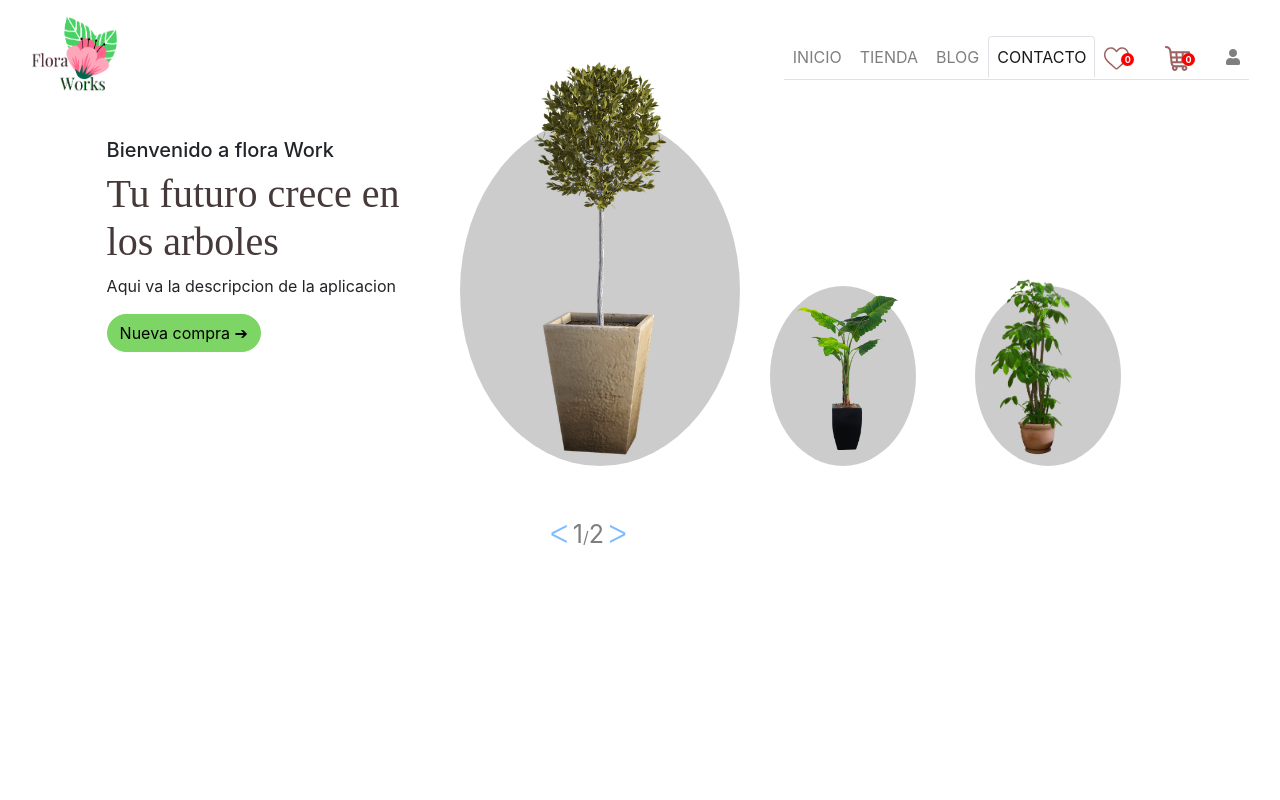
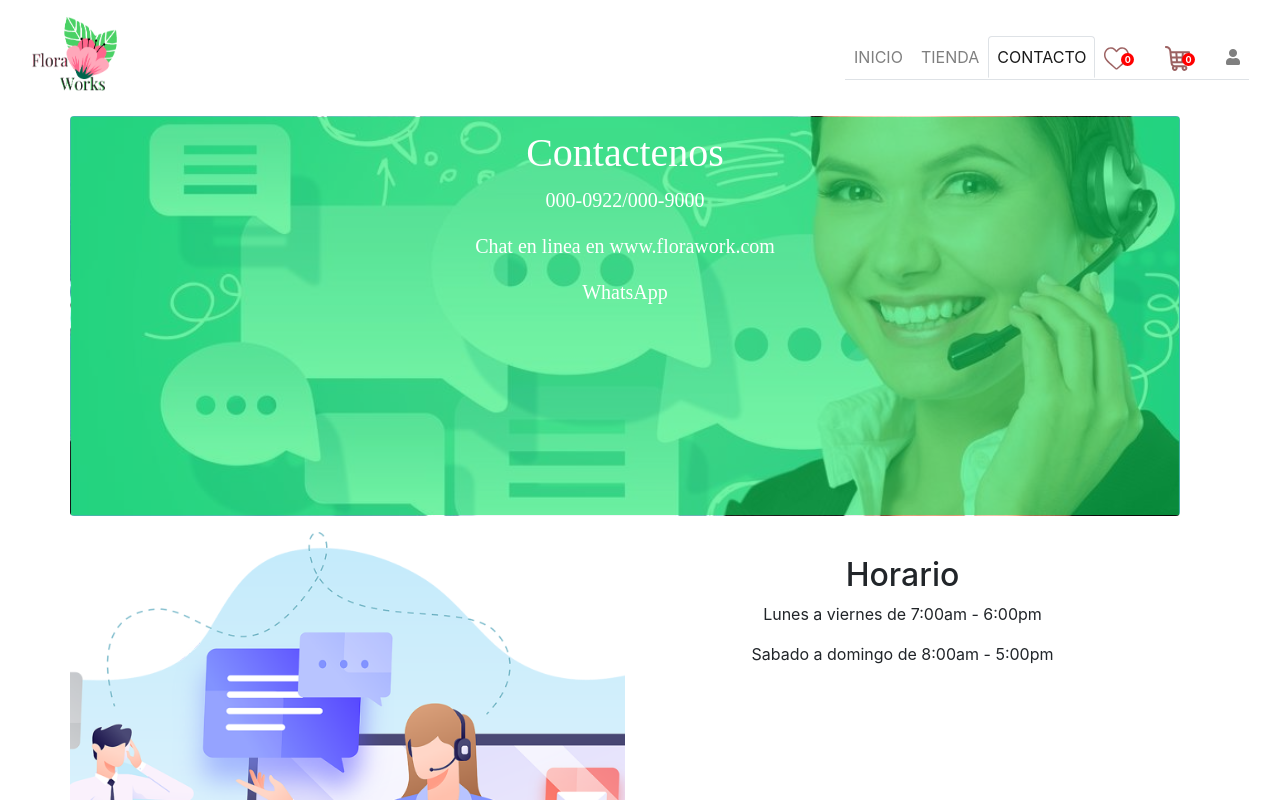
Before and after one commit to kevinS03/ProyectoFloraWork, a website: page html/index.html in a window 1280 px wide. Both pictures are taken after a click on the link "CONTACTO". Shown: the top 800 px of the page. Drawn offline with nearby package versions, Linux system fonts and the light colour scheme.

Commit message:
Integracion Pantalla contactos

```diff
--- a/html/CSS/style.css
+++ b/html/CSS/style.css
@@ -68,7 +68,19 @@
   justify-content: center;
   align-items: center;
 }
-.fondoCarrito:before {
+.fondoEmail{
+	background: url(../ASSETS/EmailTop.jpg);
+	height: 50vh;
+	background-image: no-repeat;
+	background-image: fixed;
+	background-image: center;
+	background-size: cover;
+	background-position: center;
+	text-align: center;
+  justify-content: center;
+  align-items: center;
+}
+.fondoCarrito:before, .fondoEmail:before {
 	content:'';
 	position: absolute;
         top: 0;
@@ -77,10 +89,28 @@
 	right: 0;
 	background-color: rgba(6, 236, 95, 0.562);
 }
-.fondoCarrito h1{
+.fondoCarrito h1, .fondoEmail h1{
 	font-family: 'Times New Roman', Times, serif;
 	color: white;
 	position: relative;
+}
+.fondoEmail p{
+	font-family: 'Times New Roman', Times, serif;
+	color: white;
+	position: relative;
+	font-size: 20px;
+}
+.fondoContato{
+	background: url(../ASSETS/imagenContactos.png);
+	height: 70vh;
+	background-image: no-repeat;
+	background-image: fixed;
+	background-image: center;
+	background-size: cover;
+	background-position: center;
+	text-align: center;
+  justify-content: center;
+  align-items: center;
 }
 .contenedorPrincipal{
 	margin-bottom: 20%;
--- a/html/index.html
+++ b/html/index.html
@@ -34,10 +34,7 @@
 				<a class="nav-link" data-toggle="tab" href="#tienda">TIENDA</a>
 			  </li>
 			  <li class="nav-item">
-				<a class="nav-link" data-toggle="tab" href="#blog">BLOG</a>
-			  </li>
-			  <li class="nav-item">
-				<a class="nav-link" data-toggle="tab" href="#contacto">CONTACTO</a>
+				<a class="nav-link" data-toggle="tab" href="#chatear">CONTACTO</a>
 			  </li>
 			  <li class="nav-item">
 				  <a class="nav-link" data-toggle="tab" href="#favorito">
@@ -139,6 +136,30 @@
 				   </div>
 				</div>
 
+				<div class="row tab-pane container fade " id="chatear">
+					<!-- Chat -->
+					<div class="row">
+						<div class="alert fondoEmail col" role="alert">
+							<h1>Contactenos</h1>
+							<p>000-0922/000-9000</p>
+							<p>Chat en linea en www.florawork.com</p>
+							<p>WhatsApp</p>
+						</div>
+					</div>
+					<div class="row">
+						<div class="col-sm-6 fondoContato"></div>
+						<div class="col-sm-6">
+							<div class="row text-center">
+								<div class="col">
+
+									<h2 class=" mt-4">Horario</h2>
+									<p>Lunes a viernes de  7:00am - 6:00pm</p>
+									<p>Sabado a domingo de  8:00am - 5:00pm</p>
+								</div>
+							</div>
+						</div>
+					</div>
+				</div>
 				<div class="row tab-pane container fade " id="carsShop">
 					<!-- Carrito -->
 					<div class="row">
@@ -156,6 +177,7 @@
 						<button id="boton-vaciar" class="btn btn-danger">Vaciar</button>
 					</aside>
 				</div>
+
 			  </div>
 		  </div>
 
```
Also changed, not shown: app.js (+6 -1 lines), html/ASSETS/EmailTop.jpg (added), html/ASSETS/imagenContactos.png (added).
